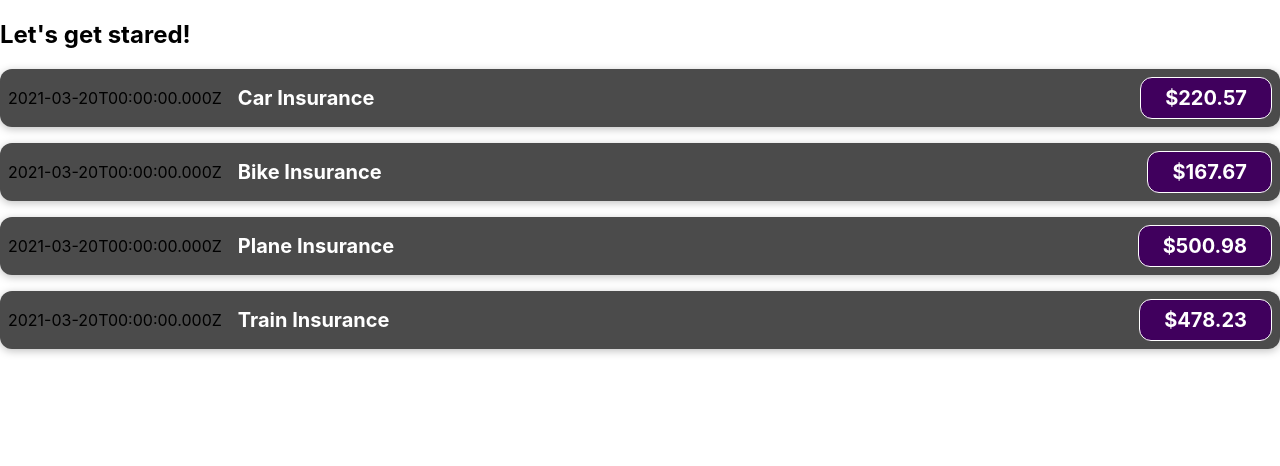
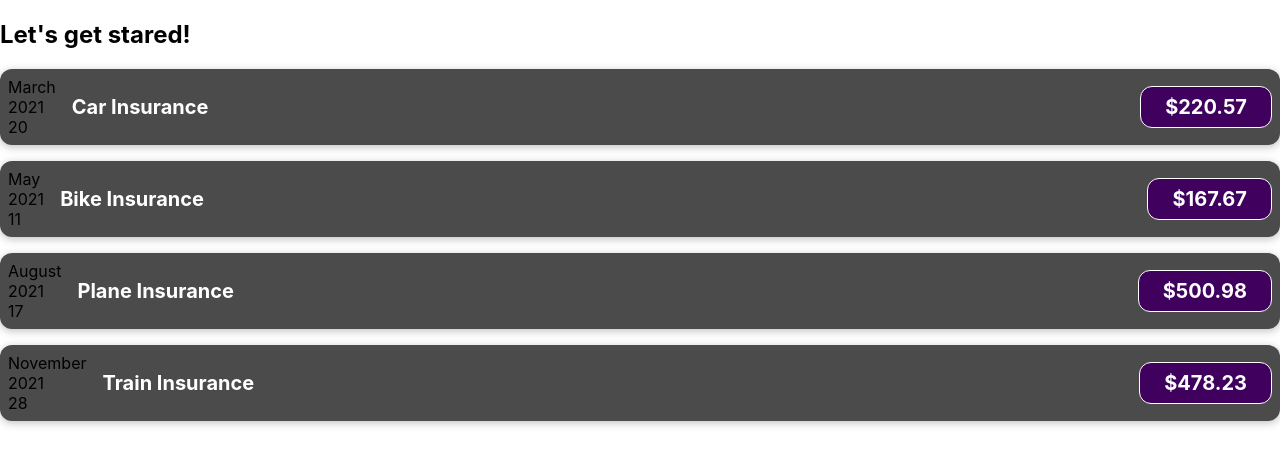
Before and after one commit to avicse1/react-js, a React (Create React App) app: page / in a window 1280 px wide. Shown: the top 466 px of the page. Built offline with nearby package versions, Linux system fonts and the light colour scheme.

Commit message:
date in reable format

```diff
--- a/src/App.js
+++ b/src/App.js
@@ -10,17 +10,17 @@ function App() {
         {
             title: "Bike Insurance",
             amount: 167.67,
-            date: new Date(2021, 2, 20),
+            date: new Date(2021, 4, 11),
         },
         {
             title: "Plane Insurance",
             amount: 500.98,
-            date: new Date(2021, 2, 20),
+            date: new Date(2021, 7, 17),
         },
         {
             title: "Train Insurance",
             amount: 478.23,
-            date: new Date(2021, 2, 20),
+            date: new Date(2021, 10, 28),
         },
     ];
     return (
--- a/src/components/ExpenseItem.js
+++ b/src/components/ExpenseItem.js
@@ -1,9 +1,16 @@
 import "./ExpenseItem.css";
 
 function ExpenseItem(pros) {
+    const month = pros.date.toLocaleString("en-US", { month: "long" });
+    const day = pros.date.toLocaleString("en-US", { day: "2-digit" });
+    const year = pros.date.getFullYear();
     return (
         <div className="expense-item">
-            <div>{pros.date.toISOString()}</div>
+            <div>
+                <div>{month}</div>
+                <div>{year}</div>
+                <div>{day}</div>
+            </div>
             <div className="expense-item__description">
                 <h2>{pros.title}</h2>
                 <div className="expense-item__price">${pros.amount}</div>
```
